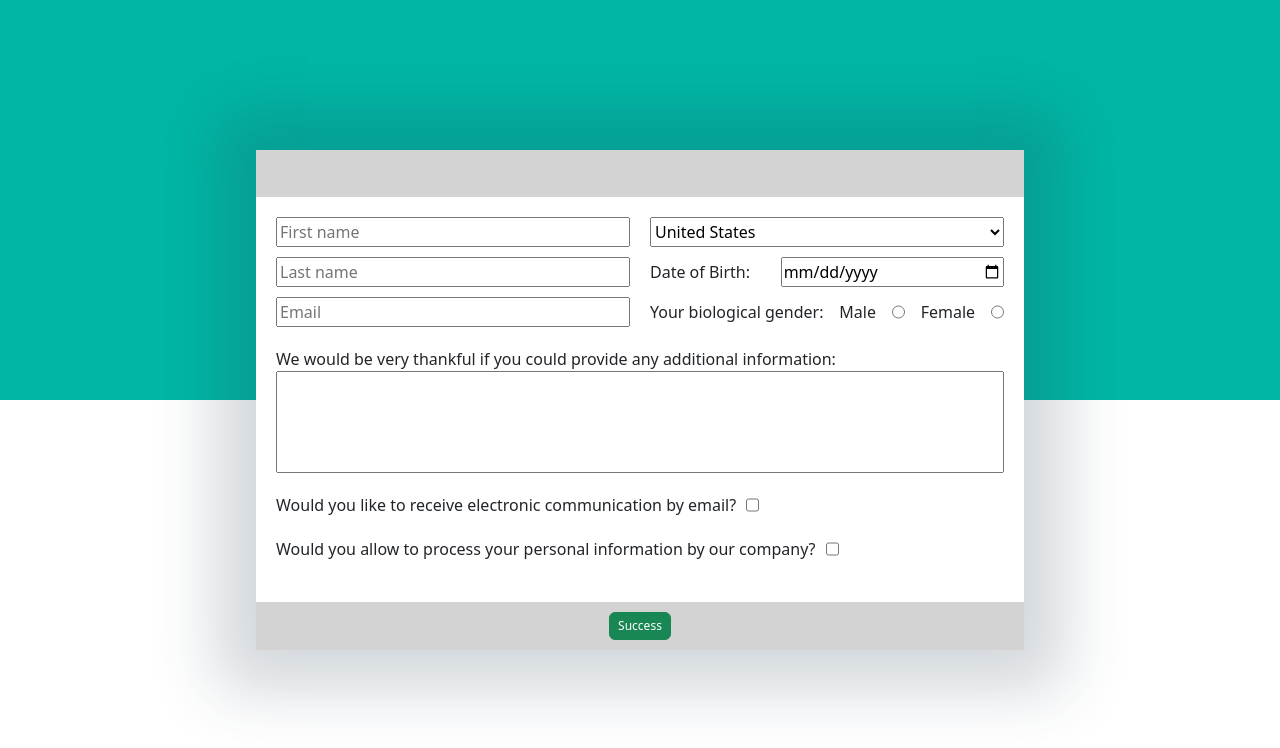
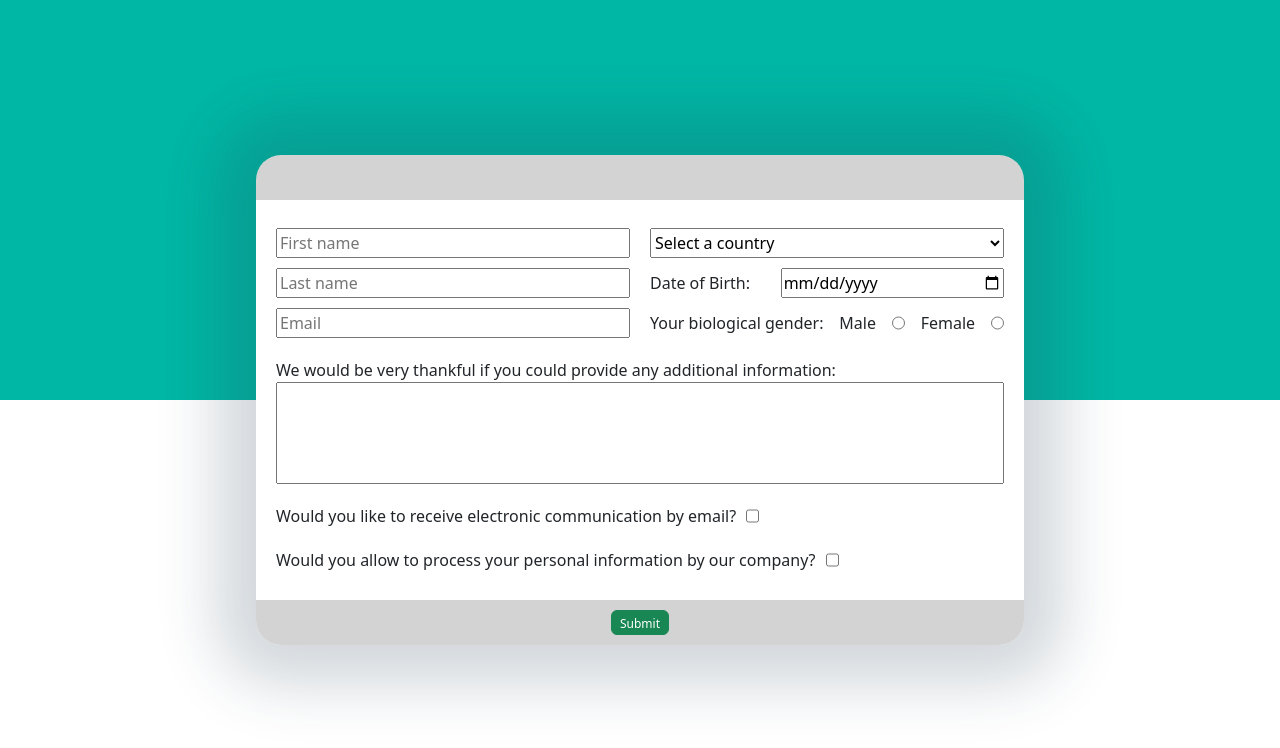
Before and after one commit to NLipatov/VueForms, a Vue app: page / in a window 1280 px wide. Shown: the top 748 px of the page. Built offline with nearby package versions, Linux system fonts and the light colour scheme.

Commit message:
yup validation added.

```diff
--- a/package.json
+++ b/package.json
@@ -16,8 +16,10 @@
     "@popperjs/core": "^2.11.6",
     "bootstrap": "^5.2.1",
     "pinia": "^2.0.21",
+    "vee-validate": "^4.6.7",
     "vue": "^3.2.38",
-    "vue-router": "^4.1.5"
+    "vue-router": "^4.1.5",
+    "yup": "^0.32.11"
   },
   "devDependencies": {
     "@rushstack/eslint-patch": "^1.1.4",
--- a/src/App.vue
+++ b/src/App.vue
@@ -1,26 +1,58 @@
 <script setup>
+  import { ref, onMounted } from 'vue'
+  import { useField, useForm  } from 'vee-validate';
+  import * as yup from 'yup';
+  import inputField from './components/inputField.vue';
+
+  // Define a validation schema
+  const schema = yup.object({
+    email: yup.string().required().email(),
+    lastname: yup.string().matches(/^[A-Za-z]+$/, 'Only english letters allowed').required().trim(),
+    firstname: yup.string().matches(/^[A-Za-z]+$/, 'Only english letters allowed').required().trim(),
+  });
+
+// Create a form context with the validation schema
+useForm({
+  validationSchema: schema,
+});
+const log = () => {
+  const exposed = nameForm.value.meta;
+  console.log(`dirty: ${exposed.dirty}\nvalid: ${exposed.valid}`);
+  if(!exposed.valid) {
+    console.log('not valid on submit')
+    console.log(nameForm.value.errorMessage)
+  }
+}
+
+const nameForm = ref(null)
+onMounted(() => {
+
+})
+
+const sideblockInputFields = [];
 </script>
 
 <template>
   <div class="up-divider"></div>
   <div class="content">
     <div class="survey-form">
-      <div class="survey-edge">
+      <div class="survey-edge upperEdge">
 
       </div>
       <div class="survey-body">
         <div class="survey-row-block">
             <div class="sideblock-survey">
-            <input placeholder="First name"/>
-            <input placeholder="Last name"/>
-            <input placeholder="Email"/>
-          </div>
+              <inputField ref="nameForm" name="firstname" titleBage="First name"/>
+              <inputField name="lastname" titleBage="Last name"/>
+              <inputField name="email" titleBage="Email"/>
+            </div>
           <div class="sideblock-survey">
-            <select name="cars" id="cars" placeholder="Your Country">
-              <option value="volvo">United States</option>
-              <option value="saab">Germany</option>
-              <option value="mercedes">Russia</option>
-              <option value="audi">China</option>
+            <select name="countries" placeholder="Your Country">\
+              <option value="none" selected disabled hidden>Select a country</option>
+              <option value="States">United States</option>
+              <option value="Germany">Germany</option>
+              <option value="Russia">Russia</option>
+              <option value="China">China</option>
             </select>
             <div class="birthday-sub-survey">
               <label for="dateOfBirth">Date of Birth: </label>
@@ -54,8 +86,8 @@
           </div>
         </div>
       </div>
-      <div class="survey-edge">
-        <button type="button" class="btn btn-success">Success</button>
+      <div class="survey-edge bottomEdge">
+        <button @click="log" type="button" class="btn btn-success" >Submit</button>
       </div>
     </div>
   </div>
@@ -81,19 +113,30 @@
 .survey-form {
   display: flex;
   flex-direction: column;
-  height: 500px;
   width: 60vw;
-  background-color: white;
+  background-color: transparent;
   box-shadow: 0px 0px 60px 40px rgba(34, 60, 80, 0.2);
+  border-radius: 25px;
 }
 
 .survey-edge{
   display: flex;
   justify-content: center;
   padding: 10px;
-  height: 10%;
+  height: 45px;
   background-color: lightgray;
 }
+
+.upperEdge {
+  border-top-left-radius: 25px;
+  border-top-right-radius: 25px;
+}
+
+.bottomEdge {
+  border-bottom-left-radius: 25px;
+  border-bottom-right-radius: 25px;
+}
+
 .survey-edge .btn {
   --bs-btn-padding-y: .25rem;
   --bs-btn-padding-x: .5rem;
@@ -103,8 +146,10 @@
 .survey-body {
   display: flex;
   flex-direction: column;
-  height: 90%;
+  min-height: 400px;
   padding: 10px;
+  justify-content: center;
+  background-color: white;
 }
 
 .sideblock-survey {
--- /dev/null
+++ b/src/components/inputField.vue
@@ -0,0 +1,42 @@
+<template>
+    <div>
+      <input :class="inputClasses" v-model="value" type="text" :placeholder="titleBage" data-toggle="popover"/>
+      <div class="error">
+        <span>{{ errorMessage }}</span>
+        <!-- <button @click="$emit('someEvent')">click me</button> -->
+      </div>
+    </div>
+  </template>
+  <script setup>
+  import { useField } from 'vee-validate';
+  import { defineProps, toRef } from 'vue';
+  import * as yup from 'yup';
+
+  const inputClasses = {
+    "survey-input": true,
+  }
+
+  const props = defineProps({
+    name: String,
+    titleBage: String,
+  });
+
+  const nameRef = toRef(props, 'name');
+  const { errorMessage, value, meta } = useField(nameRef, yup.string().email().required());
+
+  defineExpose({
+    meta,
+    errorMessage
+  })
+  </script>
+
+  <style>
+    .survey-input {
+      height: 30px;
+      width: 100%;
+      display: flex;
+    }
+    .error{
+      color: red;
+    }
+  </style>
```
Also changed, not shown: 1 other file (tests, documents, lock files or other folders).
